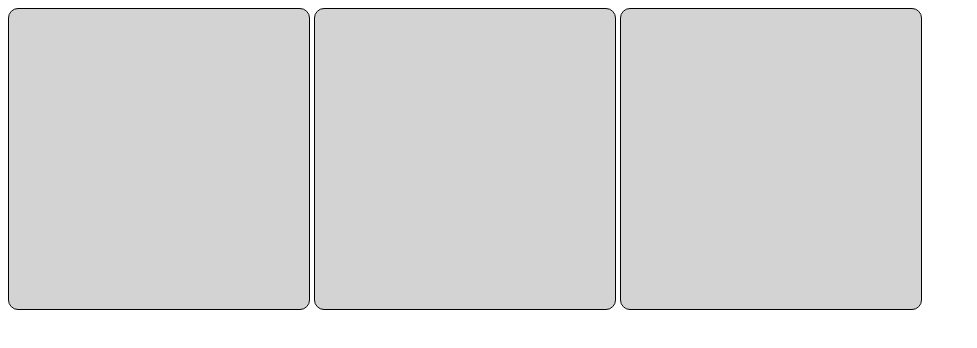
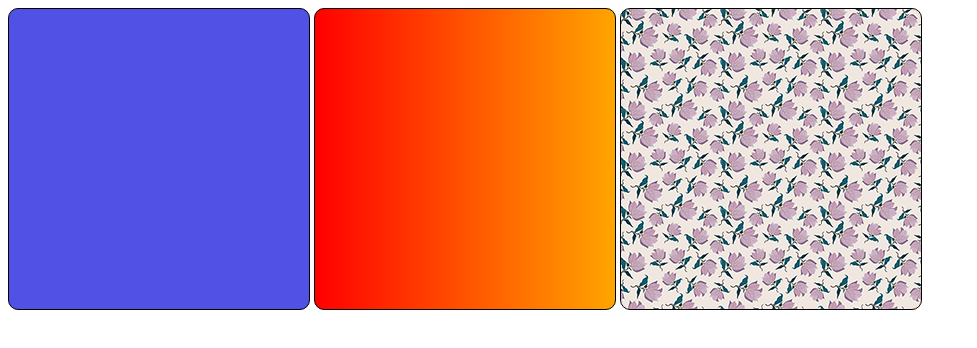
Before and after one commit to Rikelmy-Jhordhan/html-css-1, a plain HTML site: page exercicios-modulo-3/ex022/fundo001.html in a window 1280 px wide. Shown: the whole page, without its empty margins (0-977 px from the left). Drawn offline with Linux system fonts and the light colour scheme.

Commit message:
Adicionando imagem de fundo

```diff
--- a/exercicios-modulo-3/ex022/fundo001.html
+++ b/exercicios-modulo-3/ex022/fundo001.html
@@ -14,16 +14,29 @@
             width: 300px;
             height: 300px;
         }
+
+        div#q1 {
+            background-color: rgb(81, 81, 230);
+        }
+
+        div#q2 {
+            background-image: linear-gradient(to right, red, orange);
+        }
+
+        div#q3 {
+            background-image: url('imagens/pattern003.png');
+        }
+
     </style>
 </head>
 <body>
-    <div class="quadrado">
+    <div class="quadrado" id="q1">
 
     </div>
-    <div class="quadrado">
+    <div class="quadrado"  id="q2">
 
     </div>
-    <div class="quadrado">
+    <div class="quadrado" id="q3">
 
     </div>
 </body>
```
Also changed, not shown: exercicios-propostos/d015android/imagens/image-de-fundo.jpg (added).
